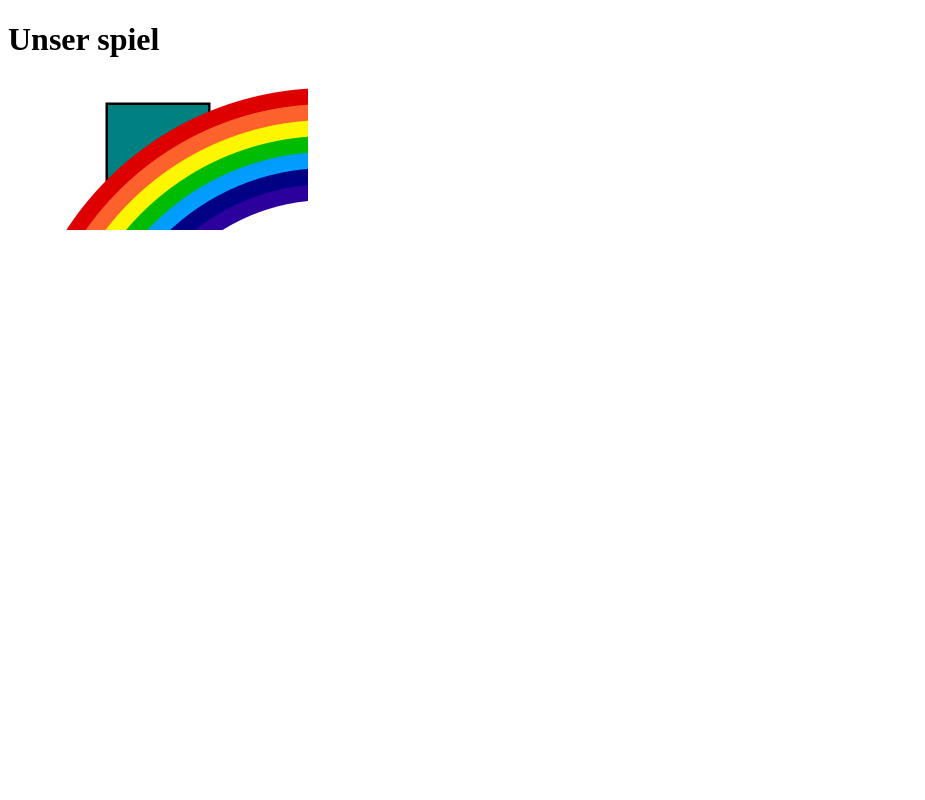
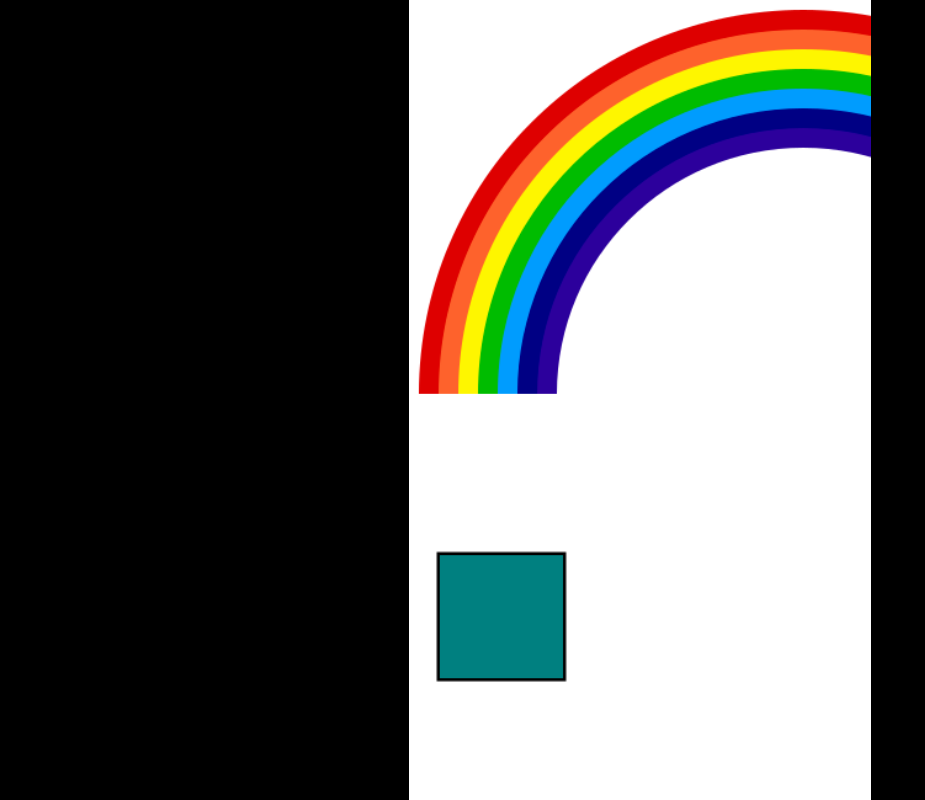
Before and after one commit to cdarsow/cdarsow.github.io, a Vue app in the folder girlsday/: page / in a window 1280 px wide. Shown: the whole page, without its empty margins (0-925 px from the left). Built offline with nearby package versions, Linux system fonts and the light colour scheme.

Commit message:
Add some aninmation test

```diff
--- a/girlsday/src/App.vue
+++ b/girlsday/src/App.vue
@@ -1,7 +1,10 @@
 <template>
   <div>
-    <h1>Unser spiel</h1>
-    <canvas ref="canvas"></canvas>
+    <canvas
+      ref="canvas"
+      :width="canvasDims.width"
+      :height="canvasDims.height"
+    ></canvas>
   </div>
 </template>
 <script setup lang="ts">
@@ -10,6 +13,67 @@ import rainbow from "@/images/rainbow.png";
 
 const canvas = useTemplateRef<HTMLCanvasElement>("canvas");
 
+// Alter "canvasDims" to play around with the canvas's dimensions
+const canvasDims = { width: 375, height: 650 };
+
+function theatorFit() {
+  if (!canvas.value) {
+    return;
+  }
+
+  /*
+  calculate dimensions for if the width was the screen width, and the height was still proportionate. This will be used in a later calculation.
+
+  formula for getting new height using new width and aspect ratio:
+  aspectRatio = oldHeight/oldWidth;
+  newHeight = aspectRatio*newWidth;
+  */
+  const dims = {
+    width: window.innerWidth,
+    height: (canvasDims.height / canvasDims.width) * window.innerWidth,
+  };
+  console.log(dims);
+  /* set aspect ratio in CSS. This ensures that the element is always a certain aspect ratio, even if width or height isn't given.
+
+  aspect ratio is given by the formula: width/height = aspectRatio;
+  */
+  // console.log(canvas.value.style.aspectRatio);
+
+  // canvas.value.style.aspectRatio = (
+  //   canvasDims.width / canvasDims.height
+  // ).toString();
+
+  // console.log(canvas.value.style.aspectRatio);
+
+  /*
+  use "dims" to determine proper fit.
+
+  If the screen height is more than the new canvas height when the width of the canvas is maximized, that means theres vertical space, and none of the height will be cut off, so we maximize the width, and set height to initial as to allow it to naturally conform to the aspect ratio (incase it was previously set to 100%).
+
+Otherwise, if the new canvas height is more than the screen height, that means some of the canvas height will be cut off by the viewport, therefore we should maximize the height instead, and set the width to initial.
+  */
+  // if (window.innerHeight > dims.height) {
+  //   console.log("ja");
+  //   canvas.value.style.width = "100%";
+  //   canvas.value.style.height = "initial";
+  //   canvas.value.style.top = `calc(50% - ${dims.height + "px"}/2)`;
+  // } else {
+  //   canvas.value.style.height = "100%";
+  //   canvas.value.style.width = "initial";
+  //   canvas.value.style.top = "initial";
+  // }
+
+  canvas.value.style.height = window.innerHeight + "px";
+  canvas.value.style.width =
+    (window.innerHeight * canvasDims.width) / canvasDims.height + "px";
+  canvas.value.style.aspectRatio = (
+    (window.innerHeight * canvasDims.width) /
+    canvasDims.height /
+    window.innerHeight
+  ).toString();
+  // canvas.value.style.height = window.innerHeight + "px";
+}
+
 onMounted(() => {
   if (!canvas.value) {
     return;
@@ -17,35 +81,66 @@ onMounted(() => {
   const context: CanvasRenderingContext2D | null =
     canvas.value.getContext("2d");
 
+  theatorFit();
+  window.onresize = theatorFit;
+
   const someInfo = () => {
     console.log("mouse down");
   };
   canvas.value.addEventListener("mousedown", someInfo);
+
+  let y = 0;
+  let imageLoaded = false;
+
   function square() {
     if (!context) {
       return;
     }
-    context.rect(100, 25, 100, 100);
+
+    y += 1;
+    context.beginPath();
+    context.rect(25, y, 100, 100);
     context.lineWidth = 5;
     context.stroke();
     context.fillStyle = "teal";
     context.fill();
   }
 
-  square();
+  const rainbowImage = new Image();
+  rainbowImage.src = rainbow;
+  rainbowImage.addEventListener("load", () => {
+    imageLoaded = true;
+  });
 
-  function drawImage() {
+  function renderBackground() {
     if (!context) {
       return;
     }
-    const rainbowImage = new Image(640, 320);
-    rainbowImage.src = rainbow;
-    rainbowImage.addEventListener("load", () => {
+    if (imageLoaded) {
       context.drawImage(rainbowImage, 0, 0);
-    });
+    }
   }
 
-  drawImage();
+  function startFrames() {
+    if (!canvas.value || !context) {
+      return;
+    }
+
+    // erase entire canvas
+    context.clearRect(0, 0, canvas.value.width, canvas.value.height);
+
+    // render each type of entity in order, relative to layers
+    renderBackground();
+    square();
+    // renderProps();
+    // renderCharacters();
+    // renderControls();
+
+    // rerun function (call next frame)
+    window.requestAnimationFrame(startFrames);
+  }
+
+  startFrames();
 });
 </script>
 <style src="./styles/game.css"></style>
--- a/girlsday/src/styles/game.css
+++ b/girlsday/src/styles/game.css
@@ -1,3 +1,17 @@
+html,
 body {
-  background-color: #fff;
+  height: 100%;
+  margin: 0;
+  padding: 0;
+  background: black;
+  position: relative;
 }
+
+canvas {
+  box-sizing: border-box;
+  position: relative;
+  background: white;
+  padding: 0;
+  margin: auto;
+  display: block;
+}
```
